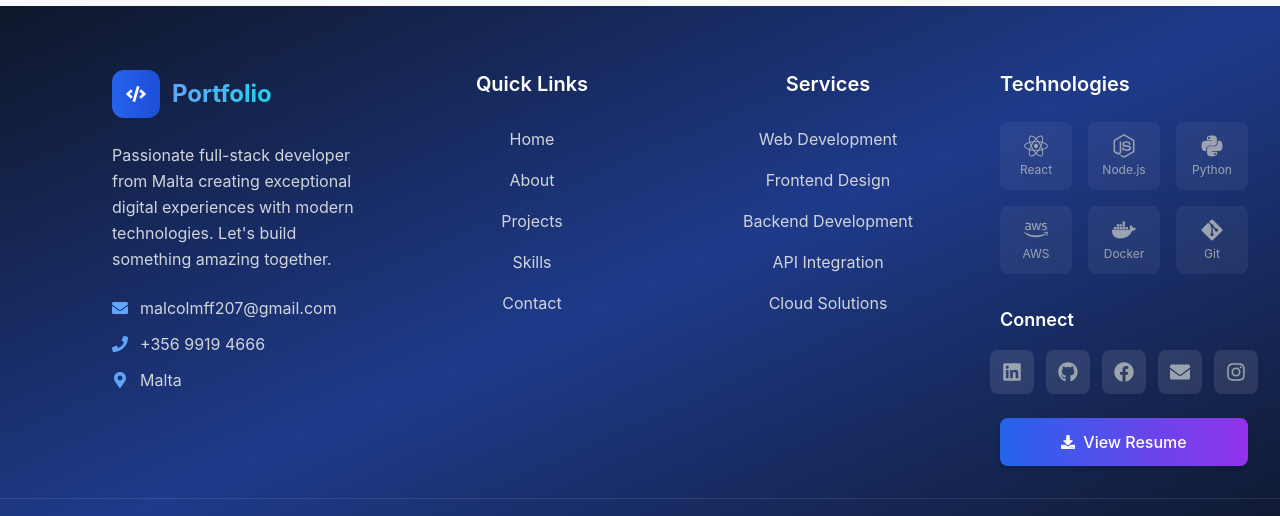
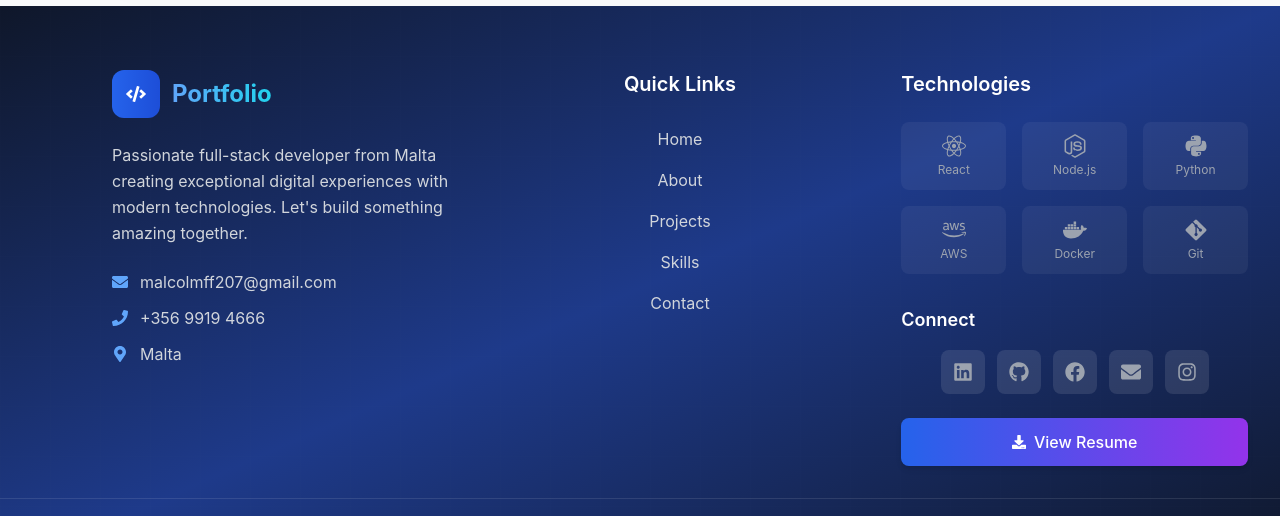
Before and after one commit to Malcolmff207/malcolmff207.github.io, a React (Create React App) app: page /contact in a window 1280 px wide. Shown: the part 3137-3653 px from the top of the page. Built offline with nearby package versions, Linux system fonts and the light colour scheme.

Commit message:
Changes made to Footer, Nav, CV

```diff
--- a/src/components/Footer.js
+++ b/src/components/Footer.js
@@ -42,14 +42,6 @@ const Footer = () => {
     { name: 'Contact', href: '#contact' }
   ];
 
-  const services = [
-    { name: 'Web Development', href: '#web-dev' },
-    { name: 'Frontend Design', href: '#frontend' },
-    { name: 'Backend Development', href: '#backend' },
-    { name: 'API Integration', href: '#api' },
-    { name: 'Cloud Solutions', href: '#cloud' }
-  ];
-
   const technologies = [
     { icon: FaReact, name: 'React' },
     { icon: FaNodeJs, name: 'Node.js' },
@@ -86,7 +78,7 @@ const Footer = () => {
         <div className="relative z-10">
           {/* Main Footer Content - Added left margin for sidebar */}
           <div className="lg:ml-20 max-w-7xl mx-auto px-4 sm:px-6 lg:px-8 pt-16 pb-8">
-            <div className="grid grid-cols-1 md:grid-cols-2 lg:grid-cols-4 gap-12">
+            <div className="grid grid-cols-1 md:grid-cols-2 lg:grid-cols-3 gap-12">
 
               {/* Brand Section */}
               <div className="lg:col-span-1">
@@ -106,7 +98,7 @@ const Footer = () => {
                 <div className="space-y-3">
                   <div className="flex items-center space-x-3 text-gray-300 dark:text-gray-400 hover:text-white dark:hover:text-gray-200 transition-colors duration-200">
                     <FaEnvelope className="text-blue-400 dark:text-blue-300" />
-                    <a href="mailto:malcolmff207@gmail.com" className="hover:underline">malcolmff207@gmail.com</a>
+                    <a href="/contact" className="hover:underline">malcolmff207@gmail.com</a>
                   </div>
                   <div className="flex items-center space-x-3 text-gray-300 dark:text-gray-400 hover:text-white dark:hover:text-gray-200 transition-colors duration-200">
                     <FaPhone className="text-blue-400 dark:text-blue-300" />
@@ -131,24 +123,6 @@ const Footer = () => {
                       >
                         <span className="w-0 group-hover:w-2 h-0.5 bg-blue-400 dark:bg-blue-300 transition-all duration-200 mr-0 group-hover:mr-2"></span>
                         {link.name}
-                      </a>
-                    </li>
-                  ))}
-                </ul>
-              </div>
-
-              {/* Services */}
-              <div className="text-center">
-                <h3 className="text-xl font-semibold mb-6 text-white">Services</h3>
-                <ul className="space-y-3">
-                  {services.map((service) => (
-                    <li key={service.name}>
-                      <a
-                        href={service.href}
-                        className="text-gray-300 dark:text-gray-400 hover:text-blue-400 dark:hover:text-blue-300 transition-colors duration-200 inline-flex items-center group"
-                      >
-                        <span className="w-0 group-hover:w-2 h-0.5 bg-blue-400 dark:bg-blue-300 transition-all duration-200 mr-0 group-hover:mr-2"></span>
-                        {service.name}
                       </a>
                     </li>
                   ))}
@@ -184,7 +158,7 @@ const Footer = () => {
                     <FaLinkedin className="text-xl text-gray-400 dark:text-gray-500 group-hover:text-blue-400 dark:group-hover:text-blue-300 transition-colors duration-200" />
                   </a>
                   <a
-                    href="https://github.com"
+                    href="https://github.com/Malcolmff207"
                     target="_blank"
                     rel="noopener noreferrer"
                     className="p-3 bg-white/10 dark:bg-white/5 rounded-lg hover:bg-white/20 dark:hover:bg-white/10 transition-all duration-200 hover:scale-110 group"
@@ -193,7 +167,7 @@ const Footer = () => {
                     <FaGithub className="text-xl text-gray-400 dark:text-gray-500 group-hover:text-white dark:group-hover:text-gray-200 transition-colors duration-200" />
                   </a>
                   <a
-                    href="https://facebook.com"
+                    href="https://www.facebook.com/malcolm.farrugia.37/"
                     target="_blank"
                     rel="noopener noreferrer"
                     className="p-3 bg-white/10 dark:bg-white/5 rounded-lg hover:bg-white/20 dark:hover:bg-white/10 transition-all duration-200 hover:scale-110 group"
@@ -202,14 +176,14 @@ const Footer = () => {
                     <FaFacebook className="text-xl text-gray-400 dark:text-gray-500 group-hover:text-blue-600 dark:group-hover:text-blue-500 transition-colors duration-200" />
                   </a>
                   <a
-                    href="mailto:malcolmff207@gmail.com"
+                    href="/contact"
                     className="p-3 bg-white/10 dark:bg-white/5 rounded-lg hover:bg-white/20 dark:hover:bg-white/10 transition-all duration-200 hover:scale-110 group"
                     title="Gmail"
                   >
                     <FaEnvelope className="text-xl text-gray-400 dark:text-gray-500 group-hover:text-red-400 dark:group-hover:text-red-300 transition-colors duration-200" />
                   </a>
                   <a
-                    href="https://instagram.com"
+                    href="https://www.instagram.com/malc.farrugia/?hl=en"
                     target="_blank"
                     rel="noopener noreferrer"
                     className="p-3 bg-white/10 dark:bg-white/5 rounded-lg hover:bg-white/20 dark:hover:bg-white/10 transition-all duration-200 hover:scale-110 group"
--- a/src/components/Resume.js
+++ b/src/components/Resume.js
@@ -10,7 +10,7 @@ const Resume = forwardRef((props, ref) => {
   const personalInfo = {
     name: "Malcolm Fenech",
     title: "Front-end Developer",
-    description: `Final-year student completing a Bachelor of Science (Honours) in Multimedia Software Development at MCAST, with recent experience as an Apprentice Full Stack Developer at IIGU. Practical experience in full-stack development and UI/UX design, and proficient in modern web technologies such as HTML, CSS, JavaScript, React.js, Next.js, and Tailwind. Strong foundation in teamwork and problem-solving skills, developed through technical projects and prior hospitality work. As I enter the field of professional development, I'm passionate about developing intuitive user interfaces and looking for chances to contribute to creative development projects.`
+    description: `Completed a Bachelor of Science (Honours) in Multimedia Software Development at MCAST this year, with recent experience as an Apprentice Full Stack Developer at IIGU. Practical experience in full-stack development and UI/UX design, and proficient in modern web technologies such as HTML, CSS, JavaScript, React.js, Next.js, and Tailwind. Strong foundation in teamwork and problem-solving skills, developed through technical projects and prior hospitality work. As I enter the field of professional development, I'm passionate about developing intuitive user interfaces and looking for chances to contribute to creative development projects.`
   };
 
   const contactInfo = [
@@ -68,9 +68,9 @@ const Resume = forwardRef((props, ref) => {
 
   const education = [
     {
-      degree: "BSc (Honours) in Multimedia Software Development",
+      degree: "Bachelor of Science (Honours) in Multimedia Software Development.",
       institution: "MCAST, Paola",
-      period: "2022 – Current",
+      period: "2022 – 2025",
       description: "Advanced studies in software development and multimedia technologies. Focus on modern web development and programming languages."
     },
     {
--- a/src/components/navigation/FloatingSidebar.js
+++ b/src/components/navigation/FloatingSidebar.js
@@ -151,7 +151,7 @@ const FloatingSidebar = ({ navigationItems, activeDropdown, setActiveDropdown, o
             <div className="space-y-2">
               <ThemeToggle />
               <a
-                href="https://github.com"
+                href="https://github.com/Malcolmff207"
                 target="_blank"
                 rel="noopener noreferrer"
                 className="flex justify-center p-3 text-gray-600 dark:text-gray-400 hover:text-gray-900 dark:hover:text-gray-200 hover:bg-gray-100 dark:hover:bg-gray-800 rounded-lg transition-all duration-200 hover:scale-105"
--- a/src/components/navigation/HorizontalNavbar.js
+++ b/src/components/navigation/HorizontalNavbar.js
@@ -119,7 +119,7 @@ const HorizontalNavbar = ({ navigationItems, activeDropdown, setActiveDropdown,
             <div className="hidden md:flex items-center space-x-3">
               <ThemeToggle />
               <a
-                href="https://github.com"
+                href="https://github.com/Malcolmff207"
                 target="_blank"
                 rel="noopener noreferrer"
                 className="p-2 text-gray-600 dark:text-gray-400 hover:text-gray-900 dark:hover:text-gray-200 hover:bg-gray-100 dark:hover:bg-gray-800 rounded-lg transition-all duration-200"
--- a/src/components/navigation/MobileMenu.js
+++ b/src/components/navigation/MobileMenu.js
@@ -76,7 +76,7 @@ const MobileMenu = ({
                   <div className="flex justify-center space-x-4">
                     <ThemeToggle />
                     <a
-                      href="https://github.com"
+                      href="https://github.com/Malcolmff207"
                       target="_blank"
                       rel="noopener noreferrer"
                       className="p-3 text-gray-600 dark:text-gray-400 hover:text-gray-900 dark:hover:text-gray-200 hover:bg-gray-100 dark:hover:bg-gray-800 rounded-lg transition-all duration-200"
```
